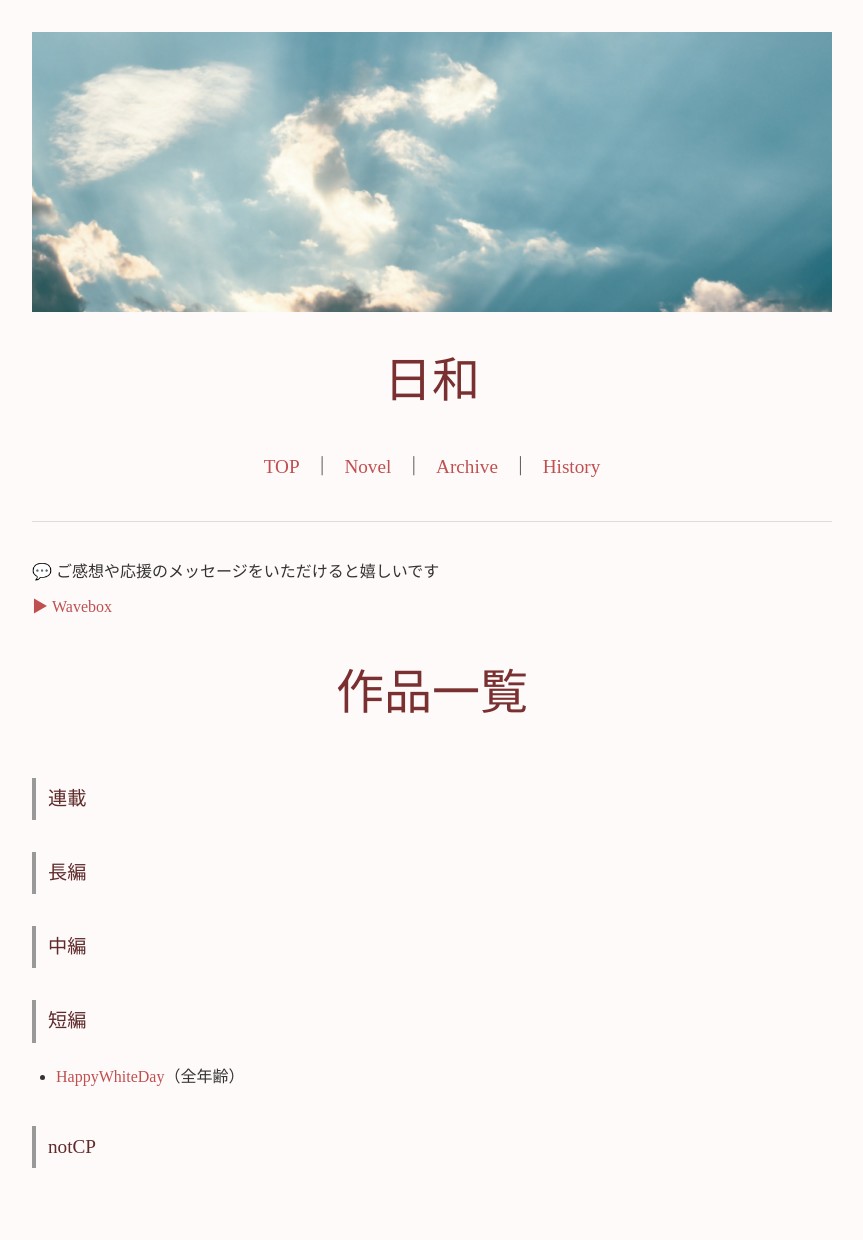
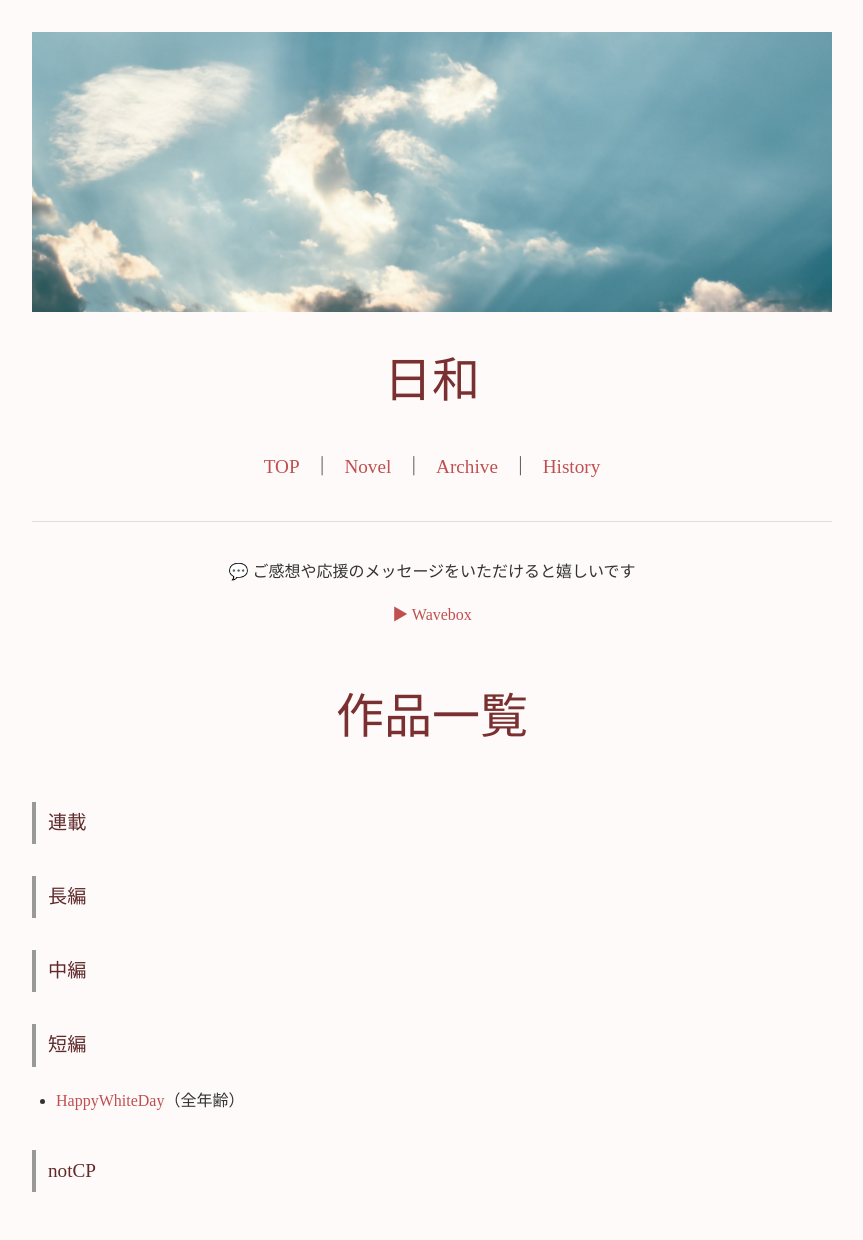
Before and after one commit to fjst160/lemon160, a Jekyll site: the page built from novels.md, in a window 1280 px wide. Shown: the whole page, without its empty margins (208-1071 px from the left). Built offline with Jekyll 4.4.1, drawn with Linux system fonts in a browser that asks for light colours; before the commit the page ends 1216 px from its top, so only the background shows below that.

Commit message:
Update style.css

```diff
--- a/assets/style.css
+++ b/assets/style.css
@@ -213,3 +213,13 @@ a:hover{
     }
 
 }
+
+.wavebox{
+    text-align: center;
+    margin: 2rem 0;
+}
+
+.wavebox a{
+    display: inline-block;
+    margin-top: 0.5rem;
+}
```
